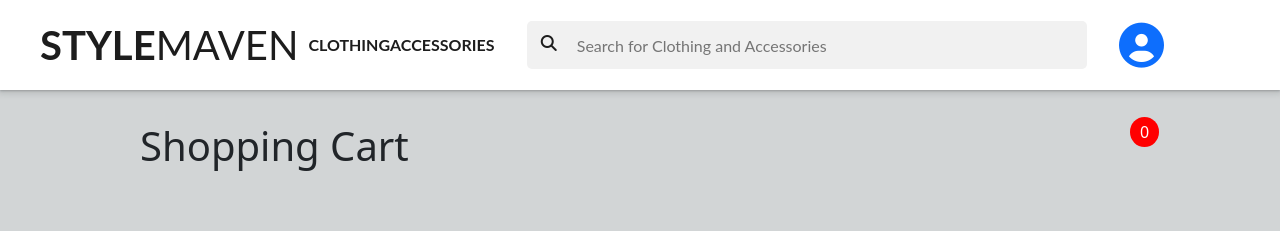
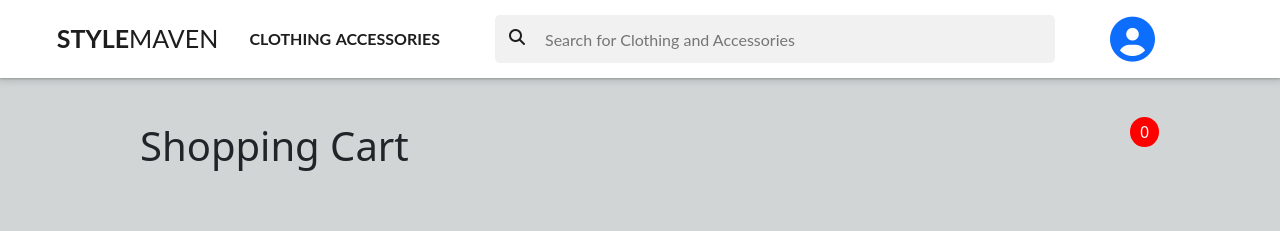
Before and after one commit to Marko010101/Final-Project-, a plain HTML site: page index.html in a window 1280 px wide. Drawn offline with nearby package versions, Linux system fonts and the light colour scheme; no server answers.

Commit message:
Update style.css

```diff
--- a/src/style.css
+++ b/src/style.css
@@ -21,7 +21,7 @@ body {
     0 2px 6px 2px rgba(60, 64, 67, 0.149);
 }
 #shopName {
-  font-size: 40px;
+  font-size: 25px;
   font-family: "Lato", sans-serif;
 }
 #shopName a {
@@ -36,7 +36,7 @@ body {
 #collection {
   font-weight: bold;
   display: grid;
-  grid-template-columns: 1fr 1fr;
+  grid-template-columns: 5fr 5fr;
 }
 #collection a {
   text-decoration: none;
@@ -177,7 +177,7 @@ header .shopping span {
 .list .item .title {
   font-weight: 600;
   height: 40px;
-  padding-right: 18px;
+  padding-left: 4%;
 }
 .list .item .price {
   margin: 10px;
```
